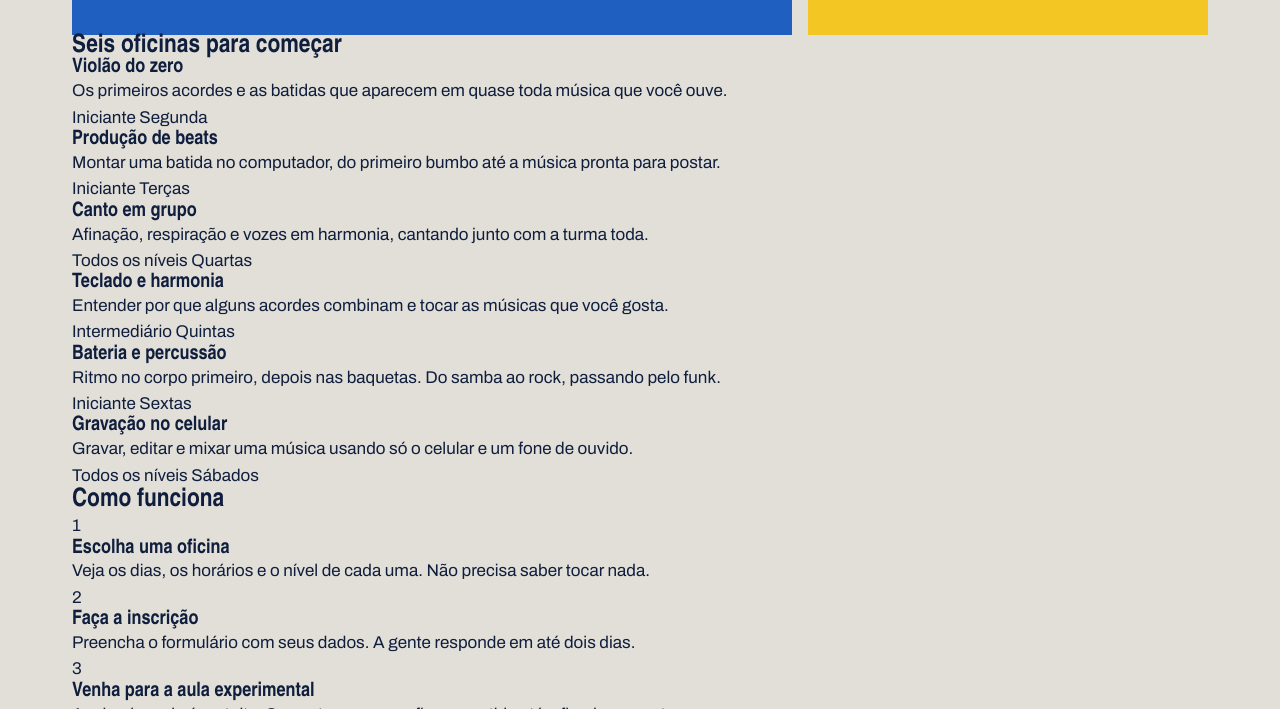
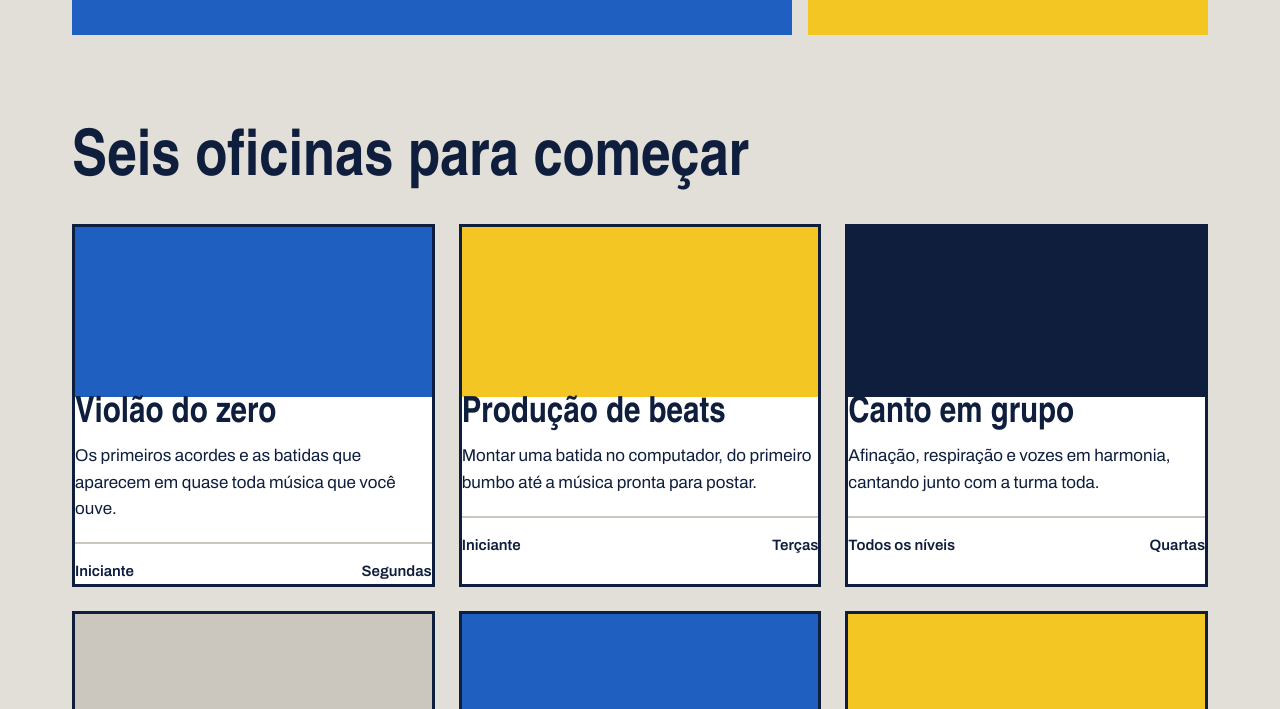
Before and after one commit to bernardoduda-rgb/laje_sonora, a plain HTML site: page index.html in a window 1280 px wide. Shown: the part 671-1380 px from the top of the page. Drawn offline with Linux system fonts and the light colour scheme; a web font is replaced by a local one.

Commit message:
Cards das oficinas

```diff
--- a/index.css
+++ b/index.css
@@ -102,6 +102,7 @@ h1, h2, h3 {
   flex-direction: column;
   justify-content: space-between;
   gap: 32px;
+  align-items: flex-start;
 }
 
 .cartaz-lateral p {
@@ -129,6 +130,63 @@ h1, h2, h3 {
   background: var(--caixa-dagua);
 }
 
-.cartaz-lateral {
-  align-items: flex-start;
+.secao{
+  margin-top: 96px;
 }
+
+.titulo-secao{
+  font-size: 64px;
+  margin-bottom: 32px;
+}
+
+.cards{
+  display: flex;
+  flex-wrap: wrap;
+  gap: 24px;
+}
+
+.card{
+  background-color: var(--branco);
+  border: 3px solid var(--tinta);
+  flex: 1 1 340px;
+}
+
+  .card .foto{
+    height: 170px;
+  }
+
+  .foto{
+    background-color: var(--concreto-escuro);
+  }
+
+  .foto-azul{
+    background-color: var(--caixa-dagua);
+  }
+
+  .foto-amarela{
+    background-color: var(--fita);
+  }
+
+  .foto-tinta{
+    background-color: var(--tinta);
+  }
+
+  .foto-tinta{
+    padding: 24px;
+  }
+
+  .card h3{
+    font-size: 36px;
+    margin-bottom: 12px;
+  }
+
+  .card-info{
+    display: flex;
+    margin-top: 20px;
+    padding-top: 16px;
+    border-top: 2px solid var(--concreto-escuro);
+    font-weight: 600;
+    font-size: 15px;
+    justify-content: space-between;
+
+  }
--- a/index.html
+++ b/index.html
@@ -53,7 +53,7 @@
 
                         <div class="card-info">
                             <span>Iniciante</span>
-                            <span>Segunda</span>
+                            <span>Segundas</span>
                         </div>
 
                     </div>
```
